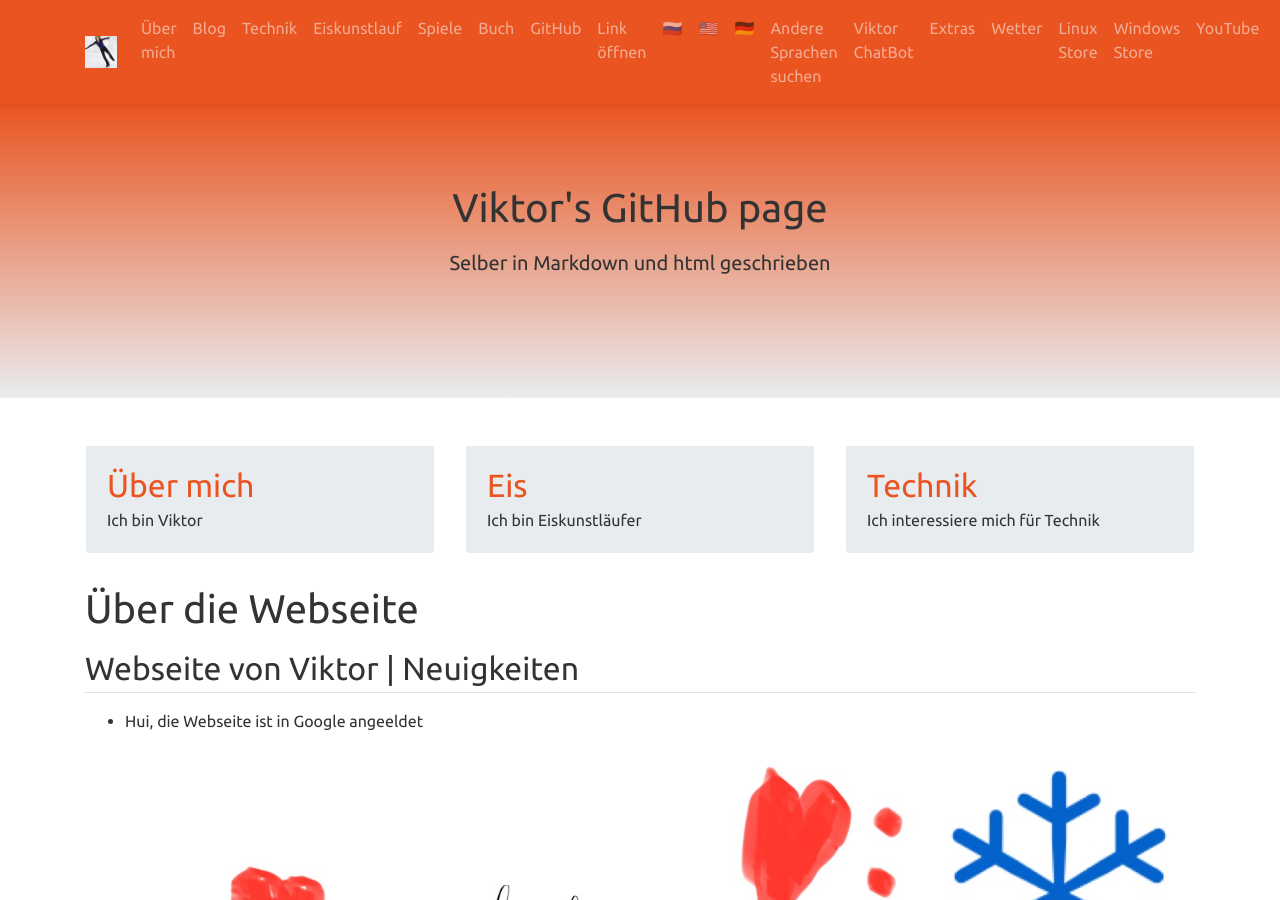
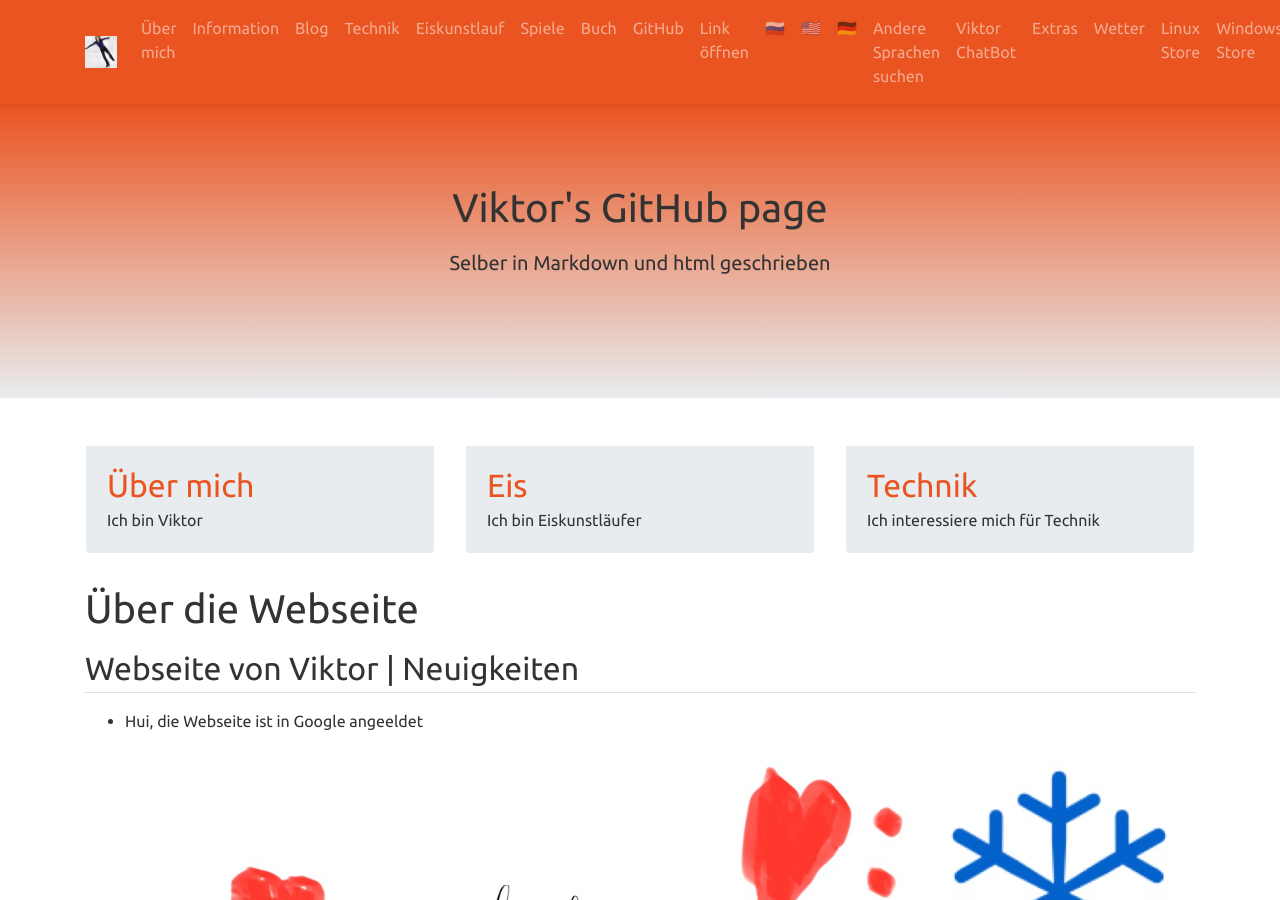
Before and after one commit to viktor-chiarcos/viktor-chiarcos.github.io, a Jekyll site: the page built from index.md, in a window 1280 px wide and 900 px high. Built offline with Jekyll 4.4.1, drawn with Linux system fonts in a browser that asks for light colours.

Commit message:
Update nav.yml

```diff
--- a/_data/nav.yml
+++ b/_data/nav.yml
@@ -3,6 +3,9 @@ header:
   - title: "Über mich"
     url: "/about/"
     description: "Ich bin Viktor"
+  - title: Information
+    url: "/info/"
+    description: "Über diese Seite"
   - title: "Blog"
     url: "/blog/"
     description: "Was ich immer schon schreiben wollte"
```
